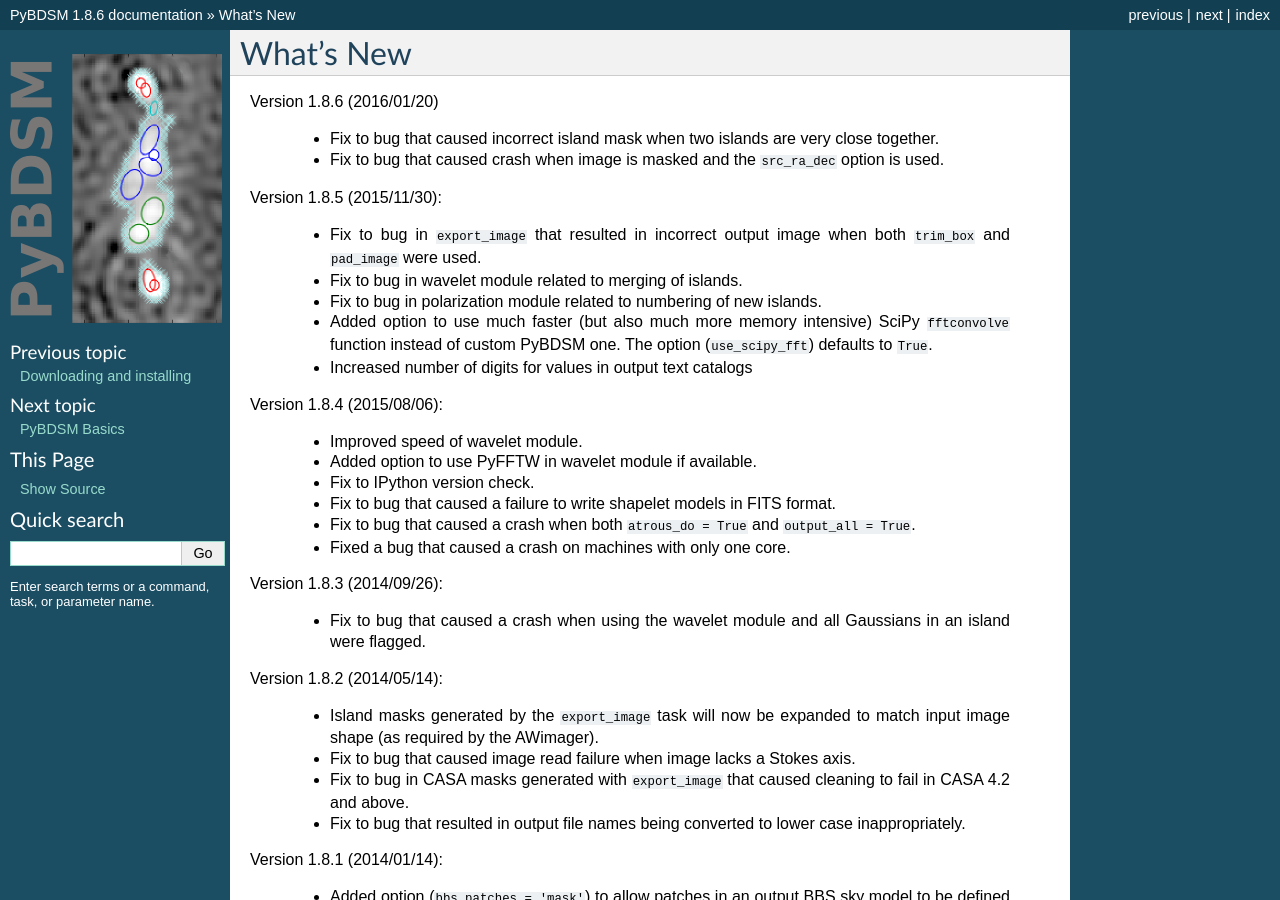
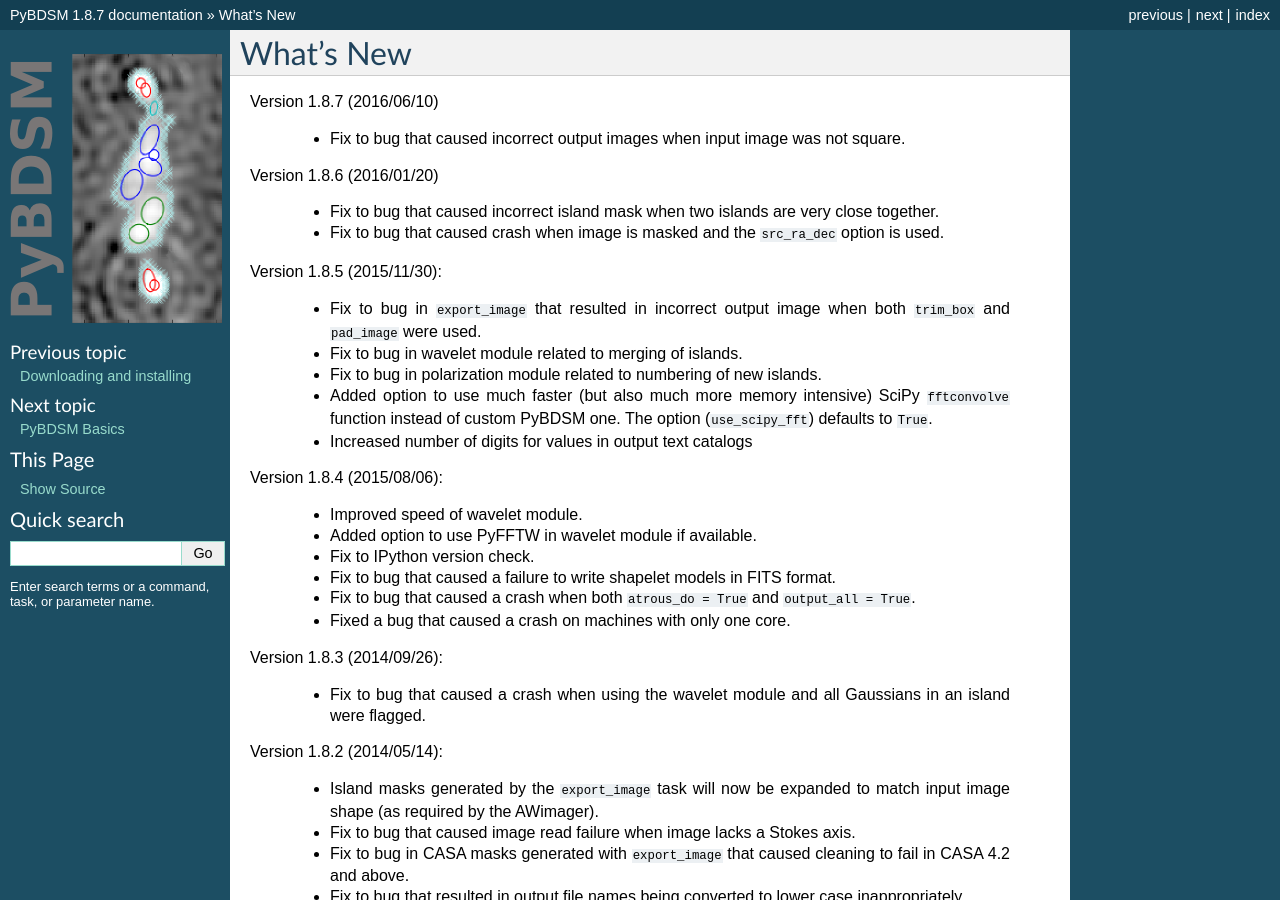
Before and after one commit to lofar-astron/PyBDSF, a Sphinx documentation site: the page built from doc/source/whats_new.rst, in a window 1280 px wide and 900 px high. Built offline with Sphinx 7.4.7, drawn with Linux system fonts in a browser that asks for light colours; formulas are drawn with MathJax 3; some of the changed text lies outside the part shown.

Commit message:
Task #9535: Fix to incorrect ouput images
git-svn-id: https://svn.astron.nl/LOFAR/trunk/CEP/PyBDSM@34639 b3281354-443f-0410-9bd6-bf5212d75c11

```diff
--- a/doc/source/conf.py
+++ b/doc/source/conf.py
@@ -50,7 +50,7 @@ copyright = u'2016, David Rafferty and Niruj Mohan'
 # The short X.Y version.
 version = '1.8'
 # The full version, including alpha/beta/rc tags.
-release = '1.8.6'
+release = '1.8.7'
 
 # The language for content autogenerated by Sphinx. Refer to documentation
 # for a list of supported languages.
@@ -248,7 +248,7 @@ texinfo_documents = [
 epub_title = u'PyBDSM'
 epub_author = u'David Rafferty and Niruj Mohan'
 epub_publisher = u'David Rafferty and Niruj Mohan'
-epub_copyright = u'2013, David Rafferty and Niruj Mohan'
+epub_copyright = u'2016, David Rafferty and Niruj Mohan'
 
 # The language of the text. It defaults to the language option
 # or en if the language is not set.
--- a/doc/source/whats_new.rst
+++ b/doc/source/whats_new.rst
@@ -4,12 +4,15 @@
 What's New
 **********
 
+Version 1.8.7 (2016/06/10)
+
+    * Fix to bug that caused incorrect output images when input image was not square.
+
 Version 1.8.6 (2016/01/20)
 
     * Fix to bug that caused incorrect island mask when two islands are very close together.
 
     * Fix to bug that caused crash when image is masked and the ``src_ra_dec`` option is used.
-
 
 Version 1.8.5 (2015/11/30):
 
```
Also changed, not shown: src/python/_version.py (+6 -1 lines), 1 other file.
